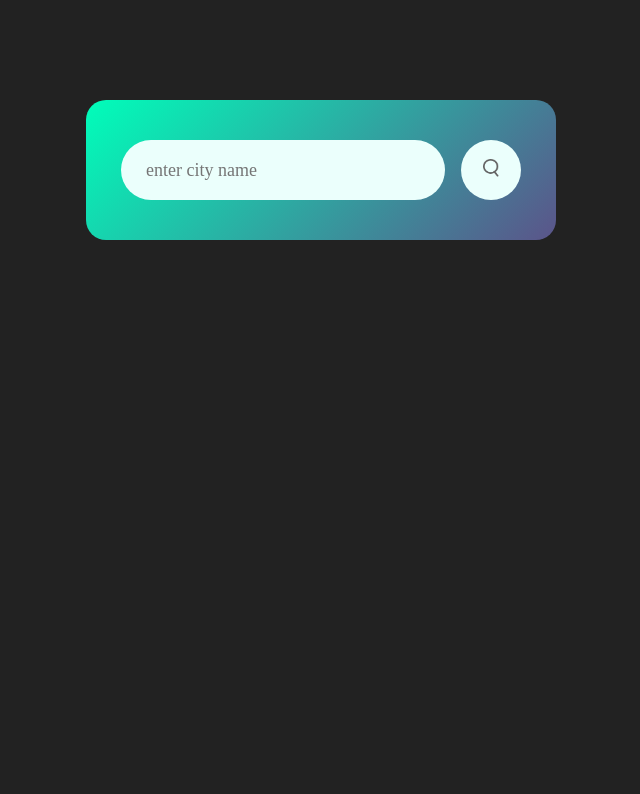
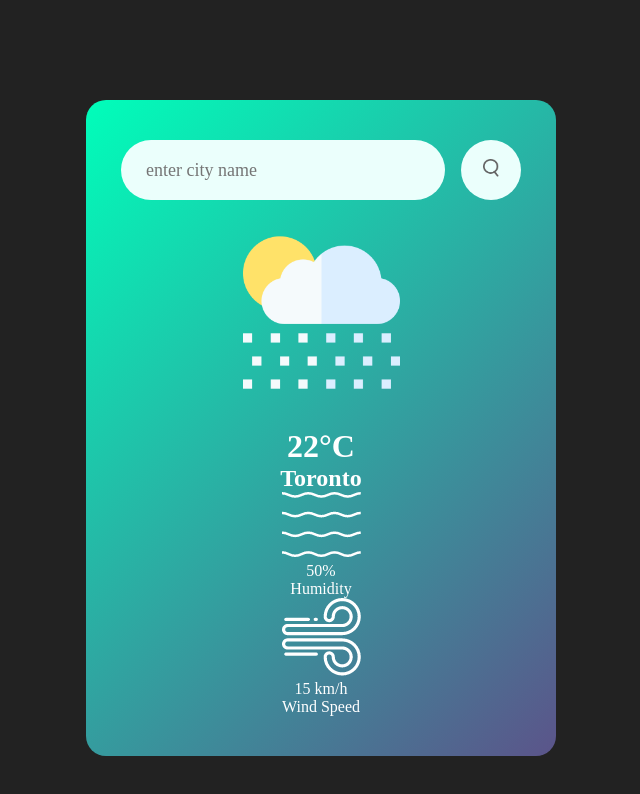
Before and after one commit to nawalabdi/WeatherApp, a plain HTML site: page index.html in a window 1280 px wide. Shown: the whole page, without its empty margins (319-959 px from the left). Drawn offline with Linux system fonts and the light colour scheme.

Commit message:
create weather component

```diff
--- a/index.html
+++ b/index.html
@@ -17,6 +17,28 @@
       <button> <img src="images/search.png"></button>
 
     </div>
+    <div class="weather">
+       <img src="images/rain.png" clas="weather-icon">
+       <h1 class = "temp">22°C </h1>
+      <h2 class="city">Toronto</h2>
+      <div class="details">
+        <div class="col">
+          <img src="images/humidity.png" >
+          <div>
+            <p class="humidity">50%</p>
+            <p>Humidity</p>
+          </div>
+        </div>
+        <div class="col">
+          <img src="images/wind.png" >
+          <div>
+            <p class="wind">15 km/h</p>
+            <p>Wind Speed</p>
+          </div>
+        </div>
+      </div>
+
+    </div>
 
   </div>
 
```
